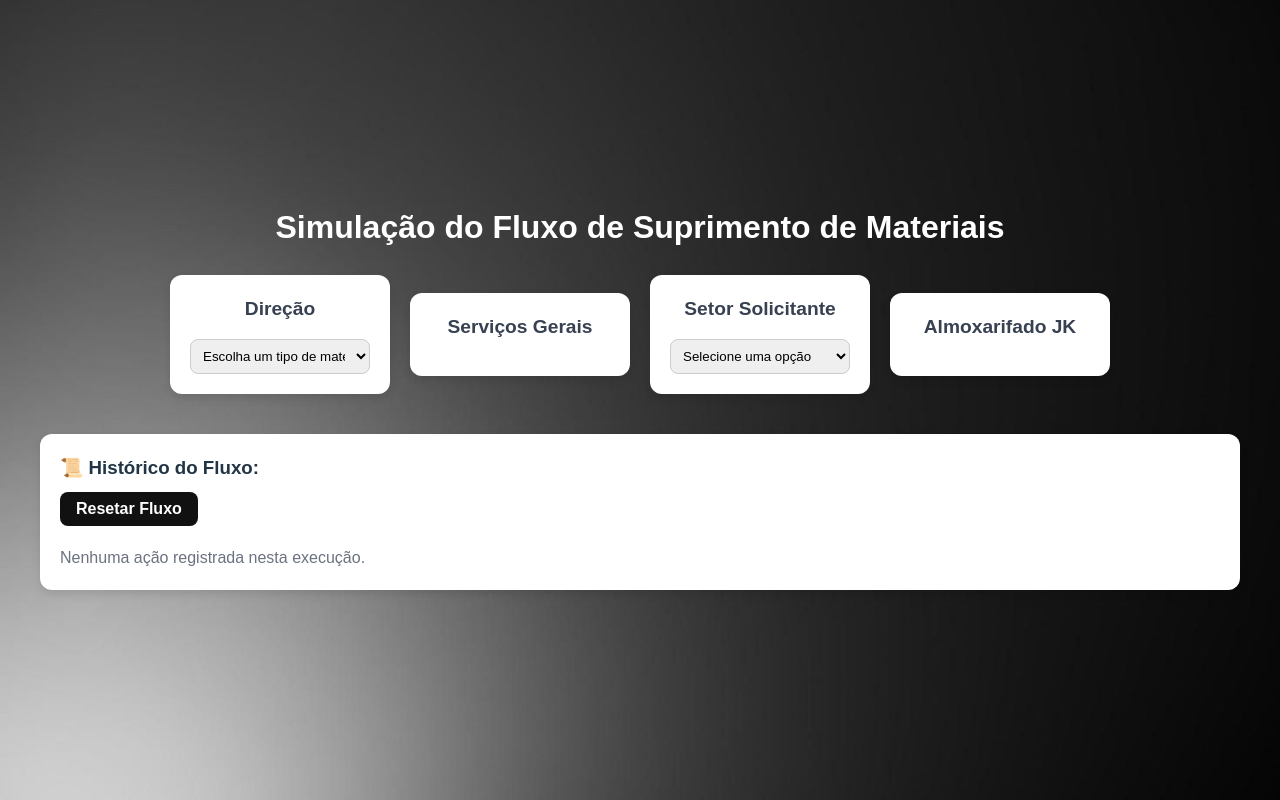
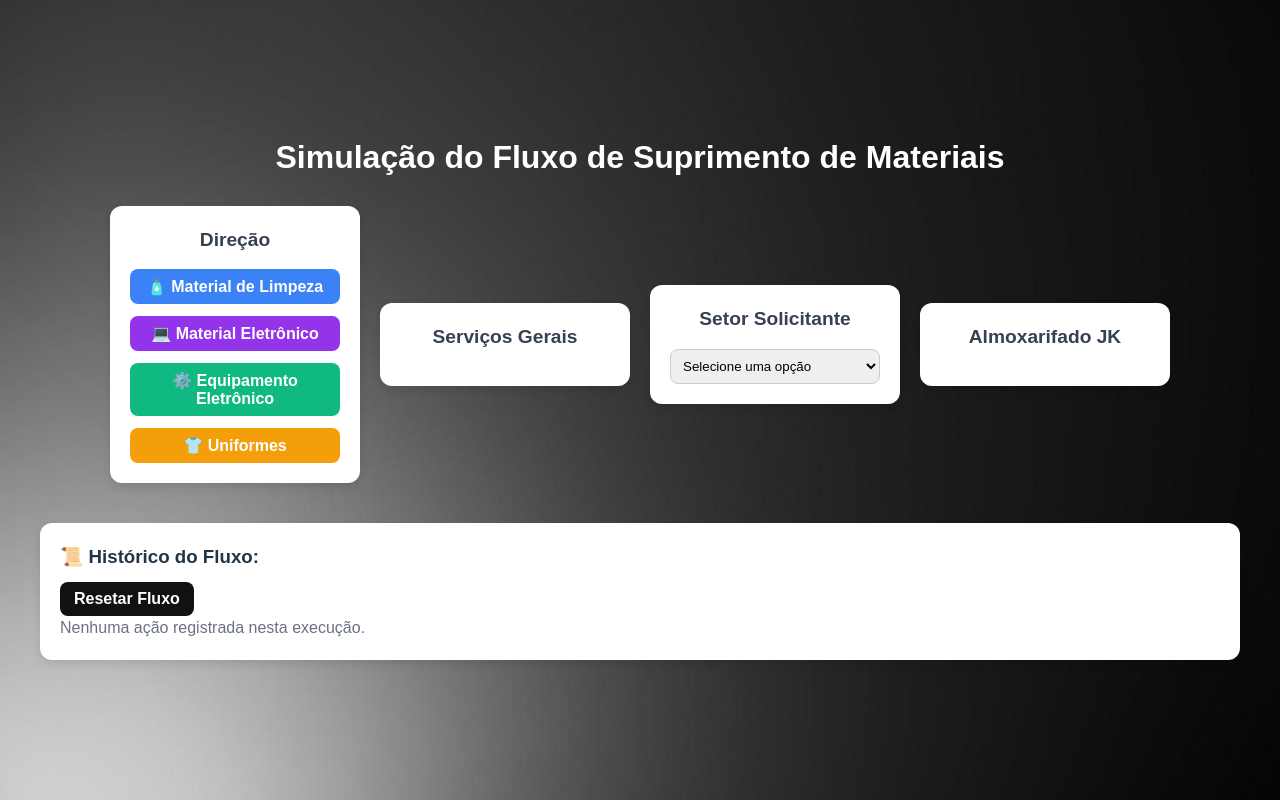
Before and after one commit to antonio809/jkservices, a React (Vite) app: page / in a window 1280 px wide. Built offline with nearby package versions, Linux system fonts and the light colour scheme.

Commit message:
Agora completo.

```diff
--- a/src/App.jsx
+++ b/src/App.jsx
@@ -82,8 +82,8 @@ export default function App() {
               borderRadius: "12px",
               padding: "20px",
               boxShadow: "0 4px 8px rgba(0,0,0,0.1)",
-              minWidth: "180px",
-              maxWidth: "220px",
+              minWidth: "200px",
+              maxWidth: "250px",
               flex: "1 1 220px",
               textAlign: "center",
             }}
@@ -99,70 +99,115 @@ export default function App() {
               {s.nome}
             </h2>
 
-            {/* Direção */}
+            {/* DIREÇÃO */}
             {s.id === "direcao" && etapa === "inicio" && (
-              <select
-                onChange={(e) => {
-                  const escolha = e.target.value;
-                  if (escolha) {
+              <div style={{ display: "flex", flexDirection: "column", gap: "12px" }}>
+                <button onClick={() => setEtapa("limpeza")} style={botaoEstilo("#3b82f6")}>
+                  🧴 Material de Limpeza
+                </button>
+                <button onClick={() => setEtapa("eletronico")} style={botaoEstilo("#9333ea")}>
+                  💻 Material Eletrônico
+                </button>
+                <button onClick={() => setEtapa("equipamento")} style={botaoEstilo("#10b981")}>
+                  ⚙️ Equipamento Eletrônico
+                </button>
+                <button onClick={() => setEtapa("uniforme")} style={botaoEstilo("#f59e0b")}>
+                  👕 Uniformes
+                </button>
+              </div>
+            )}
+
+            {/* Seletor: Material de Limpeza */}
+            {s.id === "direcao" && etapa === "limpeza" &&
+              selectEtapa(
+                "Escolha o item de limpeza",
+                [
+                  "Detergente e Papel Toalha",
+                  "Álcool em Gel e Desinfetante",
+                  "Sabonete Líquido e Pano de Chão",
+                ],
+                (item) =>
                   avancar(
                     "pedidoServicos",
-                      `📌 Direção solicitou ${escolha} aos Serviços Gerais`
-                    );
-                  }
-                }}
-                defaultValue=""
-                style={{
-                  width: "100%",
-                  padding: "8px",
-                  borderRadius: "8px",
-                  border: "1px solid #ccc",
-                  cursor: "pointer",
-                }}
-              >
-                <option value="" disabled>
-                  Escolha um tipo de material
-                </option>
-                <option value="material de limpeza">Material de Limpeza</option>
-                <option value="material de escritório">Material de Escritório</option>
-                <option value="equipamento eletrônico">Equipamento Eletrônico</option>
-                <option value="uniformes">Uniformes</option>
-              </select>
+                    `📌 Direção solicitou ${item} (Material de Limpeza) aos Serviços Gerais`
+                  )
               )}
 
-            {/* Serviços Gerais */}
+            {/* Seletor: Material Eletrônico */}
+            {s.id === "direcao" && etapa === "eletronico" &&
+              selectEtapa(
+                "Escolha o material eletrônico",
+                [
+                  "Bateria e Cabo HDMI",
+                  "Fonte de Energia e Carregador",
+                  "Pendrive e Adaptador USB",
+                ],
+                (item) =>
+                  avancar(
+                    "pedidoServicos",
+                    `📌 Direção solicitou ${item} (Material Eletrônico) aos Serviços Gerais`
+                  )
+              )}
+
+            {/* Seletor: Equipamento Eletrônico */}
+            {s.id === "direcao" && etapa === "equipamento" &&
+              selectEtapa(
+                "Escolha o equipamento eletrônico",
+                [
+                  "Monitor e Teclado",
+                  "Impressora e Scanner",
+                  "Projetor e Caixa de Som",
+                ],
+                (item) =>
+                  avancar(
+                    "pedidoServicos",
+                    `📌 Direção solicitou ${item} (Equipamento Eletrônico) aos Serviços Gerais`
+                  )
+              )}
+
+            {/* Seletor: Uniformes */}
+            {s.id === "direcao" && etapa === "uniforme" &&
+              selectEtapa(
+                "Escolha o uniforme",
+                [
+                  "Jalecos e Botas de Segurança",
+                  "Camisas e Calças Padronizadas",
+                  "Luvas e Toucas Descartáveis",
+                ],
+                (item) =>
+                  avancar(
+                    "pedidoServicos",
+                    `📌 Direção solicitou ${item} (Uniformes) aos Serviços Gerais`
+                  )
+              )}
+
+            {/* SERVIÇOS GERAIS */}
             {s.id === "servicos" && etapa === "pedidoServicos" && (
               <select
                 onChange={(e) => {
                   const escolha = e.target.value;
                   if (escolha) {
-                    avancar(
-                      "solicitacaoAlmox",
-                      `🧹 Serviços Gerais ${escolha} ao Almoxarifado`
-                    );
+                    avancar("solicitacaoAlmox", `🧹 Serviços Gerais ${escolha} ao Almoxarifado`);
                   }
                 }}
                 defaultValue=""
-                style={{
-                  width: "100%",
-                  padding: "8px",
-                  borderRadius: "8px",
-                  border: "1px solid #ccc",
-                  cursor: "pointer",
-                }}
+                style={selectStyle}
               >
                 <option value="" disabled>
                   Escolha uma ação
                 </option>
-                <option value="enviou pedido">Enviou Pedido</option>
-                <option value="solicitou reposição de estoque">
-                  Solicitou Reposição de Estoque
+                <option value="enviou pedido de materiais de limpeza">
+                  Enviou Pedido de Materiais de Limpeza
                 </option>
-                <option value="informou necessidade de compra">
-                  Informou Necessidade de Compra
+                <option value="solicitou reposição de equipamentos eletrônicos">
+                  Solicitou Reposição de Equipamentos Eletrônicos
+                </option>
+                <option value="informou necessidade de compra de uniformes">
+                  Informou Necessidade de Compra de Uniformes
                 </option>
               </select>
             )}
+
             {s.id === "servicos" && etapa === "recebeuMateriais" && (
               <p style={{ color: "#15803d", fontWeight: "bold" }}>
                 ✅ Recebeu materiais do Almoxarifado
@@ -174,48 +219,34 @@ export default function App() {
               </p>
             )}
 
-            {/* Setor Solicitante */}
+            {/* SETOR SOLICITANTE */}
             {s.id === "solicitante" && etapa === "inicio" && (
               <select
                 onChange={(e) => {
                   const pedido = e.target.value;
                   if (pedido) {
-                    avancar(
-                      "solicitacaoAlmox",
-                      `📝 Setor Solicitante requisitou ${pedido} ao Almoxarifado`
-                    );
+                    avancar("solicitacaoAlmox", `📝 Setor Solicitante requisitou ${pedido} ao Almoxarifado`);
                   }
                 }}
                 defaultValue=""
-                style={{
-                  width: "100%",
-                  padding: "8px",
-                  borderRadius: "8px",
-                  border: "1px solid #ccc",
-                  cursor: "pointer",
-                }}
+                style={selectStyle}
               >
                 <option value="" disabled>
                   Selecione uma opção
                 </option>
-                <option value="materiais de limpeza">Materiais de Limpeza</option>
-                <option value="papel A4 e canetas">Papel A4 e Canetas</option>
-                <option value="cartucho de impressora">Cartucho de Impressora</option>
-                <option value="álcool e desinfetante">Álcool e Desinfetante</option>
+                <option value="materiais de limpeza (detergente, papel higiênico, álcool)">
+                  Materiais de Limpeza (Detergente, Papel Higiênico, Álcool)
+                </option>
+                <option value="equipamentos eletrônicos (mouse, teclado, monitor)">
+                  Equipamentos Eletrônicos (Mouse, Teclado, Monitor)
+                </option>
+                <option value="uniformes (jalecos, coletes, botas)">
+                  Uniformes (Jalecos, Coletes, Botas)
+                </option>
               </select>
             )}
-            {s.id === "solicitante" && etapa === "recebeuMateriais" && (
-              <p style={{ color: "#15803d", fontWeight: "bold" }}>
-                📦 Recebeu materiais solicitados
-              </p>
-            )}
-            {s.id === "solicitante" && etapa === "faltaMateriais" && (
-              <p style={{ color: "#b91c1c", fontWeight: "bold" }}>
-                ❌ Recebeu aviso de falta de materiais
-              </p>
-            )}
 
-            {/* Almoxarifado */}
+            {/* ALMOXARIFADO */}
             {s.id === "almox" && etapa === "solicitacaoAlmox" && (
               <select
                 onChange={(e) => {
@@ -225,20 +256,11 @@ export default function App() {
                   } else if (status === "indisponivel") {
                     avancar("faltaMateriais", "⚠️ Almoxarifado informou falta de materiais");
                   } else if (status === "aguardando entrega") {
-                    avancar(
-                      "aguardandoEntrega",
-                      "⏳ Almoxarifado informou que os materiais estão aguardando entrega"
-                    );
+                    avancar("aguardandoEntrega", "⏳ Almoxarifado informou que os materiais estão aguardando entrega");
                   }
                 }}
                 defaultValue=""
-                style={{
-                  width: "100%",
-                  padding: "8px",
-                  borderRadius: "8px",
-                  border: "1px solid #ccc",
-                  cursor: "pointer",
-                }}
+                style={selectStyle}
               >
                 <option value="" disabled>
                   Verificar estoque
@@ -250,23 +272,21 @@ export default function App() {
             )}
 
             {s.id === "almox" && etapa === "aguardandoEntrega" && (
-              <p style={{ color: "#eab308", fontWeight: "bold" }}>
+              <div>
+                <p style={{ color: "#eab308", fontWeight: "bold", marginBottom: "12px" }}>
                   ⏳ Aguardando Entrega dos Materiais
                 </p>
+                <button
+                  onClick={() => avancar("recebeuMateriais", "✅ Almoxarifado finalizou a entrega dos materiais")}
+                  style={botaoEstilo("#16a34a")}
+                >
+                  Finalizar Entrega
+                </button>
+              </div>
             )}
 
-            {/* Relatório SISMAT */}
-            {s.id === "almox" &&
-              (etapa === "recebeuMateriais" || etapa === "faltaMateriais") && (
-                <div
-                  style={{
-                    marginTop: "15px",
-                    paddingTop: "10px",
-                    borderTop: "1px solid #d1d5db",
-                    fontSize: "0.9rem",
-                    color: "#4b5563",
-                  }}
-                >
+            {s.id === "almox" && (etapa === "recebeuMateriais" || etapa === "faltaMateriais") && (
+              <div style={{ marginTop: "15px", paddingTop: "10px", borderTop: "1px solid #d1d5db", fontSize: "0.9rem", color: "#4b5563" }}>
                 🗂 Relatório atualizado no SISMAT
               </div>
             )}
@@ -274,7 +294,7 @@ export default function App() {
         ))}
       </div>
 
-      {/* Histórico */}
+      {/* HISTÓRICO */}
       <div
         style={{
           marginTop: "40px",
@@ -287,23 +307,10 @@ export default function App() {
         }}
       >
         <h3 style={{ fontWeight: "bold", marginBottom: "10px" }}>📜 Histórico do Fluxo:</h3>
-        <button
-          onClick={resetarFluxo}
-          style={{
-            marginBottom: "20px",
-            padding: "8px 16px",
-            borderRadius: "8px",
-            backgroundColor: "#111",
-            color: "#fff",
-            border: "none",
-            cursor: "pointer",
-            fontWeight: "bold",
-          }}
-        >
+        <button onClick={resetarFluxo} style={botaoEstilo("#111")}>
           Resetar Fluxo
         </button>
 
-        {/* Histórico Atual */}
         {log.length === 0 ? (
           <p style={{ color: "#6b7280" }}>Nenhuma ação registrada nesta execução.</p>
         ) : (
@@ -314,7 +321,6 @@ export default function App() {
           </ol>
         )}
 
-        {/* Histórico Anterior */}
         {historicoAnterior.length > 0 && (
           <div style={{ marginTop: "25px", borderTop: "1px solid #ccc", paddingTop: "15px" }}>
             <h4 style={{ fontWeight: "bold", marginBottom: "8px" }}>📦 Último Fluxo Registrado:</h4>
@@ -329,3 +335,42 @@ export default function App() {
     </div>
   );
 }
+
+/* ==== Funções auxiliares ==== */
+const botaoEstilo = (cor) => ({
+  padding: "8px 14px",
+  borderRadius: "8px",
+  backgroundColor: cor,
+  color: "#fff",
+  border: "none",
+  cursor: "pointer",
+  fontWeight: "bold",
+});
+
+const selectStyle = {
+  width: "100%",
+  padding: "8px",
+  borderRadius: "8px",
+  border: "1px solid #ccc",
+  cursor: "pointer",
+};
+
+const selectEtapa = (placeholder, opcoes, onSelect) => (
+  <select
+    onChange={(e) => {
+      const item = e.target.value;
+      if (item) onSelect(item);
+    }}
+    defaultValue=""
+    style={selectStyle}
+  >
+    <option value="" disabled>
+      {placeholder}
+    </option>
+    {opcoes.map((op, i) => (
+      <option key={i} value={op}>
+        {op}
+      </option>
+    ))}
+  </select>
+);
```
Lines whose indentation alone changed are shown as unchanged.
